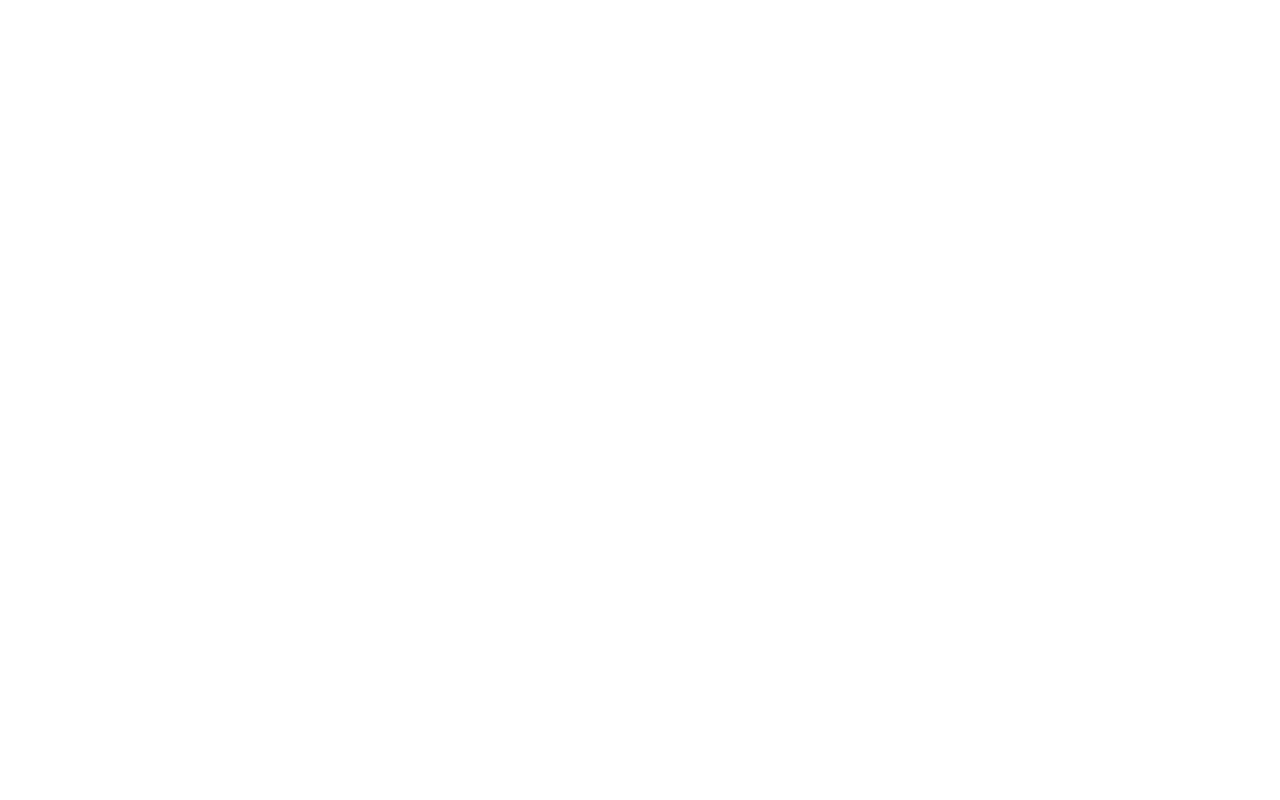
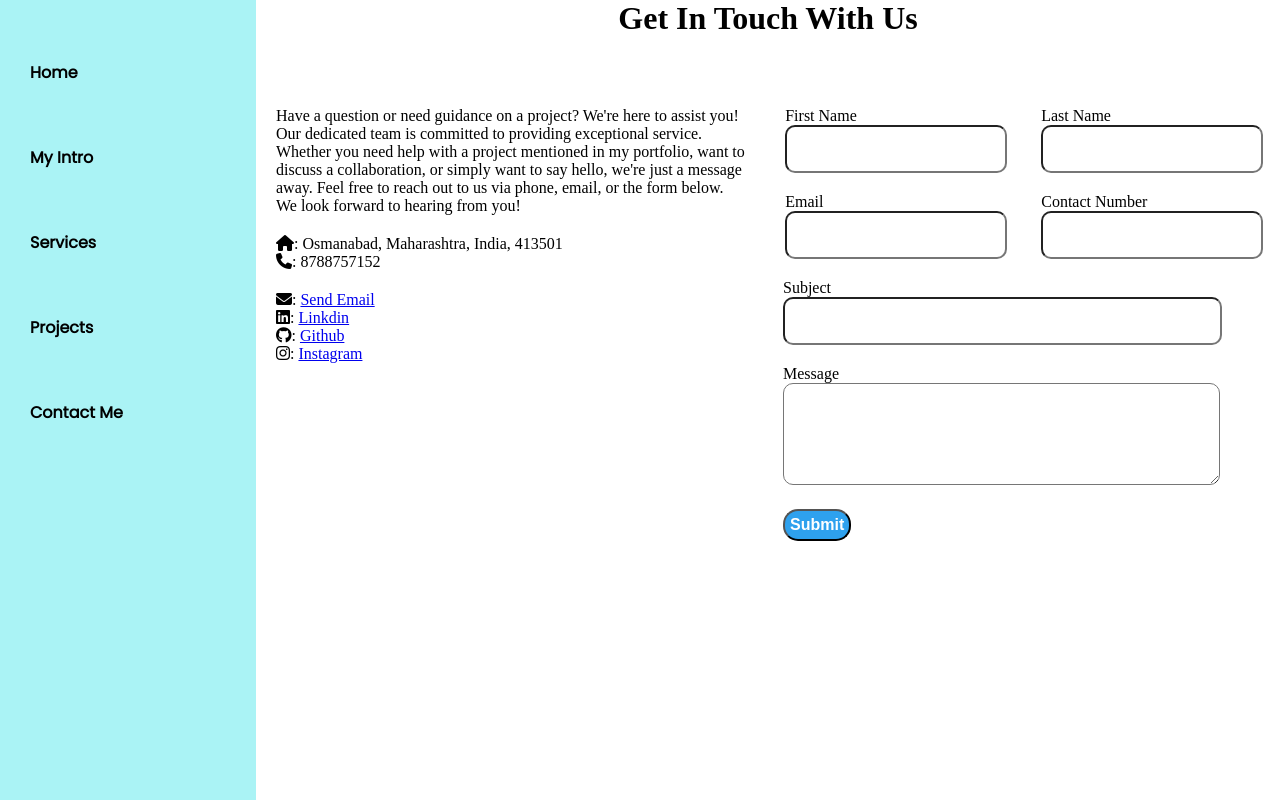
Before and after one commit to Sumit8788/Personal-Portfolio, a plain HTML site: page contact.html in a window 1280 px wide. Drawn offline with Linux system fonts and the light colour scheme.

Commit message:
commit after completing contact me page

```diff
--- /dev/null
+++ b/contact.css
@@ -0,0 +1,120 @@
+@import url('https://fonts.googleapis.com/css2?family=Poppins&display=swap');
+*{
+    margin: 0px;
+    padding: 0px;
+}
+.container{
+    display: flex;
+}
+.sidebar{
+background-color:rgb(170, 243, 245);
+width: 300px;
+height: 100vh;
+/* font-family: 'Oswald', sans-serif; */
+font-family: 'Poppins', sans-serif;
+font-weight: bold;
+}
+.main{
+    /* background-color: yellow; */
+    width: 85vw;
+}
+.sidebar nav{
+    padding: 30px;
+}
+.sidebar nav li{
+    list-style: none;
+    padding: 30px 0;
+}
+#nav a{
+text-decoration: none;
+color: black;
+}
+#nav a:hover{
+    border: 2px solid black;
+    border-radius: 5px;
+    background-color: aliceblue;
+}
+.main h1{
+    text-align: center;
+}
+.maincontainer{
+    display: flex;
+    justify-content:space-evenly;
+    margin-top: 50px;
+}
+.maininfo{
+ /* background-color:red; */
+ width: 40vw;
+}
+.mainform{
+/* background-color: yellow; */
+width: 40vw;
+}
+.name{
+    display: flex;
+    justify-content: center;
+    margin-top: 20px;
+}
+.name div{
+    margin: auto;
+}
+.contact{
+    display: flex;
+    justify-content: center;
+    margin-top: 20px;
+}
+.contact div{
+    margin: auto;
+}
+.subject{
+    margin-top: 20px;
+    margin-left: 15px;
+}
+.message{
+    margin-top: 20px;
+    margin-left: 15px;
+}
+.name input{
+    height: 5.5vh;
+    width: 17vw;
+    border-radius: 10px;
+}
+.contact input{
+    height: 5.5vh;
+    width: 17vw;
+    border-radius: 10px;
+}
+.subject input{
+    height: 5.5vh;
+    width: 34vw;
+    border-radius: 10px;
+}
+.message textarea{
+    height: 100px;
+    width: 34vw;
+    border-radius: 10px;
+}
+.btn{
+    padding: 5px;
+    border-radius: 15px;
+    color: white;
+    background-color: rgb(46, 161, 238);
+    font-size: medium;
+    font-weight: bold;
+    cursor: pointer;
+    margin-top: 20px;
+    margin-left: 15px;
+}
+.btn:hover{
+    color: rgb(46, 161, 238);
+    background-color: white;
+}
+.contactmessage{
+    margin: 20px;
+}
+.location{
+    margin: 20px;
+}
+.mymails{
+    margin: 20px;
+}
--- a/contact.html
+++ b/contact.html
@@ -0,0 +1,93 @@
+<!DOCTYPE html>
+<html lang="en">
+
+<head>
+    <meta charset="UTF-8">
+    <meta name="viewport" content="width=device-width, initial-scale=1.0">
+    <title>Personal portfolio</title>
+    <link rel="stylesheet" href="https://cdnjs.cloudflare.com/ajax/libs/font-awesome/6.5.1/css/all.min.css"
+        integrity="sha512-DTOQO9RWCH3ppGqcWaEA1BIZOC6xxalwEsw9c2QQeAIftl+Vegovlnee1c9QX4TctnWMn13TZye+giMm8e2LwA=="
+        crossorigin="anonymous" referrerpolicy="no-referrer" />
+    <link rel="stylesheet" href="contact.css">
+    <script src="index.js"></script>
+</head>
+
+<body>
+    <div class="container">
+        <div class="sidebar">
+            <nav id="nav">
+                <ul>
+                    <li> <a href="/index.html">Home</a></li>
+                    <li><a href="/intro.html">My Intro</a></li>
+                    <li><a href="/service.html">Services</a></li>
+                    <li><a href="/project.html">Projects</a></li>
+                    <li><a href="/contact.html">Contact Me</a></li>
+                </ul>
+            </nav>
+        </div>
+        <div class="main">
+            <h1>Get In Touch With Us</h1>
+            <div class="maincontainer">
+                <div class="maininfo">
+                    <div class="contactmessage">
+                        Have a question or need guidance on a project? We're here to assist you! Our dedicated team is
+                        committed to providing exceptional service. Whether you need help with a project mentioned in my
+                        portfolio, want to discuss a collaboration, or simply want to say hello, we're just a message
+                        away. Feel free to reach out to us via phone, email, or the form below. We look forward to
+                        hearing from you!
+                    </div>
+                    <div class="location">
+                        <p><span><i class="fa-solid fa-house"></span></i>: Osmanabad, Maharashtra, India, 413501</p>
+                        <p><span><i class="fa-solid fa-phone"></i></span>: 8788757152</p>
+                    </div>
+                    <div class="mymails">
+                        <p><span><i class="fa-solid fa-envelope"></i></span>: <a
+                                href="mailto:maskesumit0@gmail.com">Send Email</a></p>
+                        <p><span><i class="fa-brands fa-linkedin"></i></span>: <a href="www.linkedin.com/in/
+                            sumit-maske-6924" target="_blank">Linkdin</a></p>
+                        <p><span><i class="fa-brands fa-github"></i></span>: <a href="https://github.com/Sumit8788"
+                                target="_blank">Github</a></p>
+                        <p><span><i class="fa-brands fa-instagram"></i></span>: <a
+                                href="https://www.instagram.com/sumit_maske_01?igsh=NnAzcG9yNTI3YmJz"
+                                target="_blank">Instagram</a></p>
+                    </div>
+                </div>
+                <div class="mainform">
+                    <form action="">
+                        <div class="name">
+                            <div>
+                                <label for="firstName">First Name</label><br>
+                                <input type="text">
+                            </div>
+                            <div>
+                                <label for="lastName">Last Name</label><br>
+                                <input type="text">
+                            </div>
+                        </div>
+                        <div class="contact">
+                            <div>
+                                <label for="mail">Email</label><br>
+                                <input type="email">
+                            </div>
+                            <div>
+                                <label for="mobile">Contact Number</label><br>
+                                <input type="tel">
+                            </div>
+                        </div>
+                        <div class="subject">
+                            <label for="subject">Subject</label><br>
+                            <input type="text">
+                        </div>
+                        <div class="message">
+                            <label for="message">Message</label><br>
+                            <textarea name="" id=""></textarea>
+                        </div>
+                        <input type="submit" value="Submit" class="btn">
+                    </form>
+                </div>
+            </div>
+        </div>
+    </div>
+</body>
+
+</html>
```
Also changed, not shown: cv.html (+1 -0 lines), index.html (+3 -4 lines), intro.html (+51 -0 lines), project.html (+51 -0 lines), service.html (+51 -0 lines).
